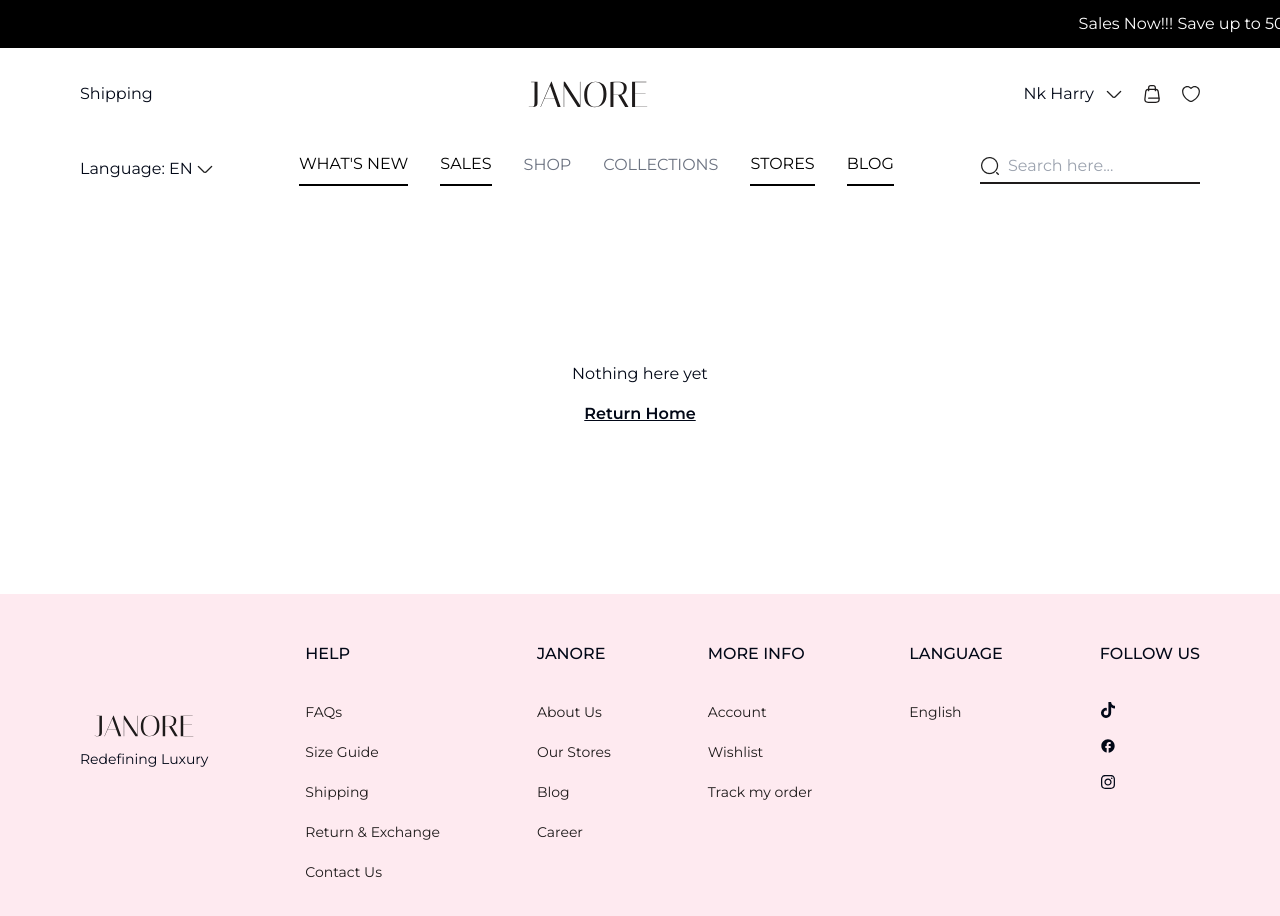
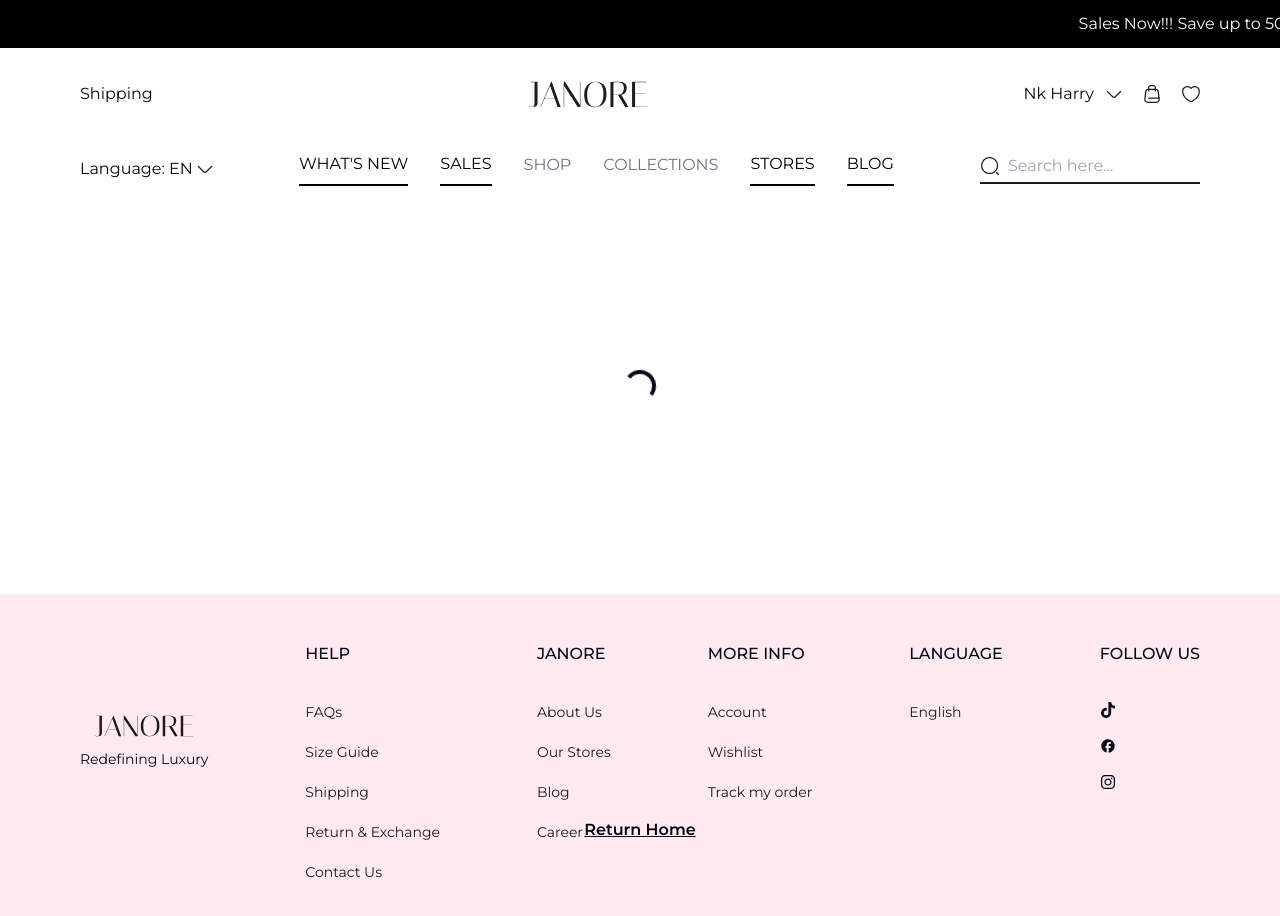
Before and after one commit to Ivylegend/hng-stage-two-c11, a Next.js app: page /new in a window 1280 px wide. Shown: the top 916 px of the page. Built offline with nearby package versions, Linux system fonts and the light colour scheme; a web font is replaced by a local one.

Commit message:
add loading spinner

```diff
--- a/app/cart/[id]/page.tsx
+++ b/app/cart/[id]/page.tsx
@@ -8,6 +8,7 @@ import { Button } from "@/components/ui/button";
 import { NumberCounter } from "@/components/Counter";
 import { useEffect, useState } from "react";
 import { SingleProduct } from "@/types/products";
+import Loader from "@/components/Loader";
 
 interface ItemPageProps {
   params: { id: string; image: string; description: string; price: number };
@@ -32,7 +33,7 @@ const CartPage: React.FC<ItemPageProps> = ({ params }) => {
   }, [params.id, router]);
 
   if (!itemData) {
-    return <div>Loading...</div>; // or a loading spinner
+    return <Loader />; // or a loading spinner
   }
 
   const imageUrl = `https://api.timbu.cloud/images/${itemData.photos[0].url}`;
--- a/app/checkout/[id]/page.tsx
+++ b/app/checkout/[id]/page.tsx
@@ -24,6 +24,7 @@ import {
 import Link from "next/link";
 import { useEffect, useState } from "react";
 import { SingleProduct } from "@/types/products";
+import Loader from "@/components/Loader";
 
 interface ItemPageProps {
   params: { id: string; image: string; description: string; price: number };
@@ -56,7 +57,7 @@ const CheckoutPage: React.FC<ItemPageProps> = ({ params }) => {
   }, []);
 
   if (!itemData) {
-    return <div>Loading...</div>; // or a loading spinner
+    return <Loader />; // or a loading spinner
   }
 
   const formatPrice = (price: number) => {
--- a/app/globals.css
+++ b/app/globals.css
@@ -151,3 +151,10 @@
 .indicator.active::before {
   width: 100%;
 }
+
+.spinner-border {
+  border-top-color: transparent;
+  border-right-color: transparent;
+  border-bottom-color: currentColor;
+  border-left-color: currentColor;
+}
--- a/app/new/page.tsx
+++ b/app/new/page.tsx
@@ -6,8 +6,8 @@ const HomePage = () => {
   return (
     <div className="flex items-center justify-center flex-col gap-4 h-[50vh]">
       <p>Nothing here yet</p>
-      {/* <Loader />
-      <Loader2 /> */}
+      <Loader />
+      <Loader2 />
       <Link href="/" className="font-semibold underline">
         Return Home
       </Link>
--- a/app/page.tsx
+++ b/app/page.tsx
@@ -23,6 +23,7 @@ import {
   PaginationPrevious,
 } from "@/components/ui/pagination";
 import { getProducts } from "@/lib/actions";
+import Loader from "@/components/Loader";
 
 export default function Home() {
   const [currentStep, setCurrentStep] = useState(0);
@@ -131,11 +132,6 @@ export default function Home() {
           </div>
         </div>
 
-        <div>
-          {loading && <p>Loading...</p>}
-          {error && <p>Error: {error}</p>}
-        </div>
-
         <div className="my-5 py-5">
           {/* FOR DESKTOP ONLY */}
           <div className="hidden md:flex justify-between items-center my-8">
@@ -206,6 +202,12 @@ export default function Home() {
               Sort
               <img src="/assets/down-arrow.png" alt="chevron down" />
             </div>
+          </div>
+
+          {/* LOADING STATES */}
+          <div>
+            {loading && <Loader />}
+            {error && <p>Error: {error}</p>}
           </div>
 
           <div className="grid grid-cols-2 gap-x-4 sm:flex my-8 md:my-0 flex-wrap justify-between gap-y-16 px-5 md:px-0">
--- a/components/Loader.tsx
+++ b/components/Loader.tsx
@@ -1,37 +1,18 @@
-"use client";
+// components/LoadingSpinner.tsx
 
-import { useState, CSSProperties } from "react";
-import ClipLoader from "react-spinners/ClipLoader";
+import React from "react";
 
-const override: CSSProperties = {
-  display: "block",
-  margin: "0 auto",
-  borderColor: "red",
+const Loader: React.FC = () => {
+  return (
+    <div className="flex justify-center items-center min-h-screen">
+      <div
+        className="spinner-border animate-spin inline-block w-8 h-8 border-4 rounded-full"
+        role="status"
+      >
+        <span className="visually-hidden"></span>
+      </div>
+    </div>
+  );
 };
 
-function Loader() {
-  let [loading, setLoading] = useState(true);
-  let [color, setColor] = useState("#ffffff");
-
-  return (
-    <div className="sweet-loading">
-      <button onClick={() => setLoading(!loading)}>Toggle Loader</button>
-      <input
-        value={color}
-        onChange={(input) => setColor(input.target.value)}
-        placeholder="Color of the loader"
-      />
-
-      <ClipLoader
-        color={color}
-        loading={loading}
-        cssOverride={override}
-        size={150}
-        aria-label="Loading Spinner"
-        data-testid="loader"
-      />
-    </div>
-  );
-}
-
 export default Loader;
```
